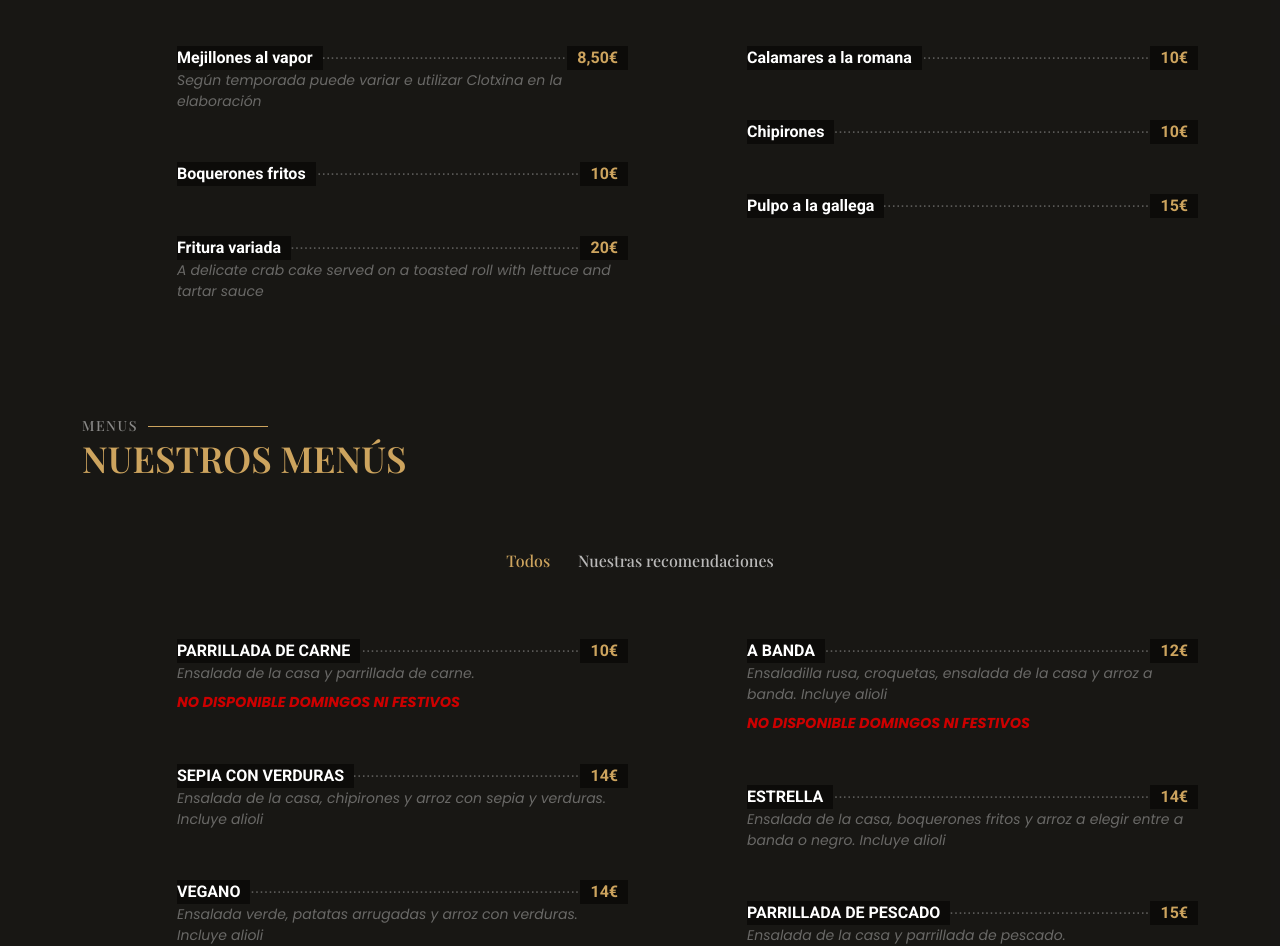
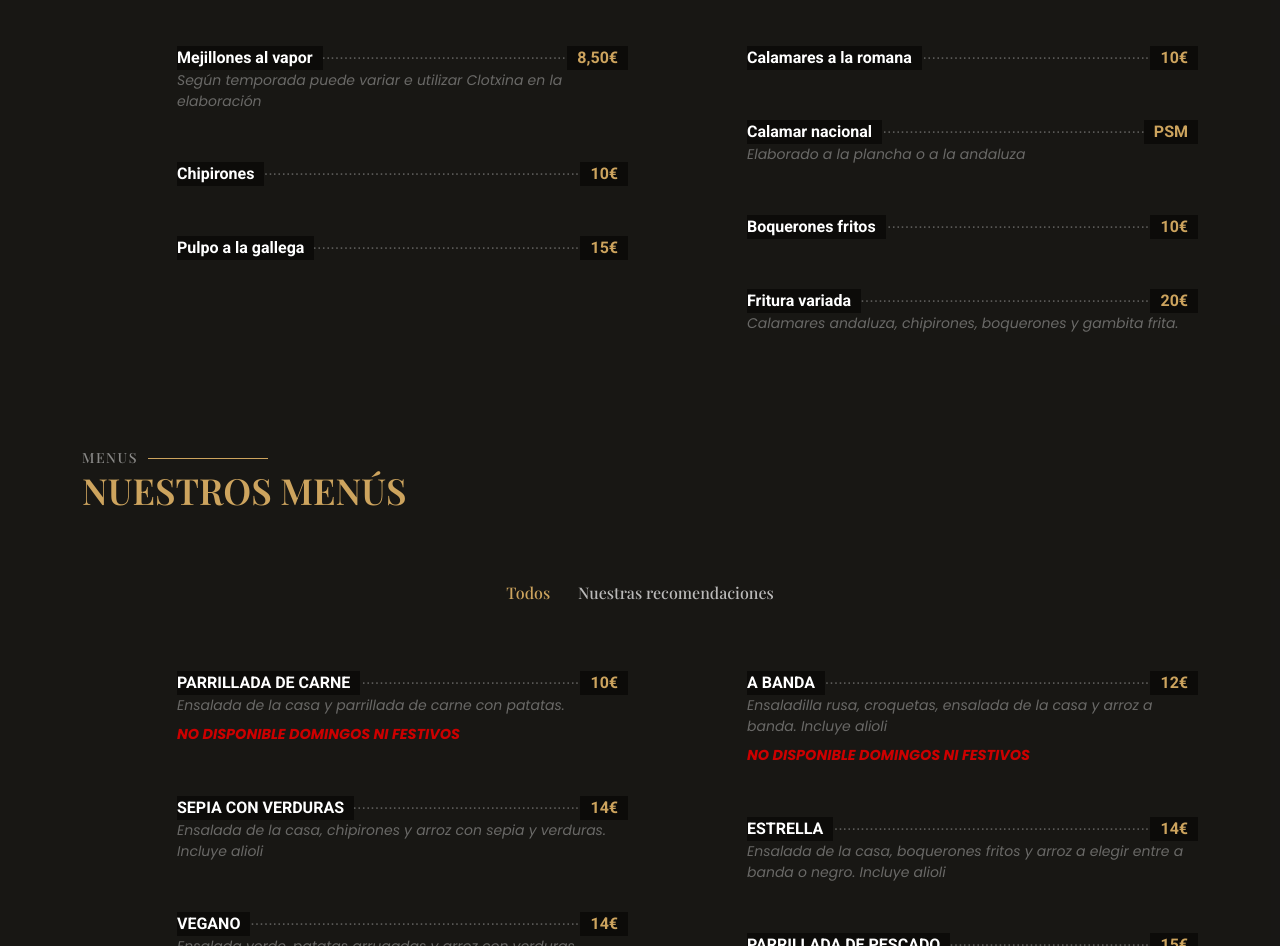
Before and after one commit to Noelia33/7hermanos, a plain HTML site: page docs/index.html in a window 1280 px wide. Shown: the part 1200-2146 px from the top of the page. Drawn offline with nearby package versions, Linux system fonts and the light colour scheme; a web font is replaced by a local one.

Commit message:
Update index.html

```diff
--- a/docs/index.html
+++ b/docs/index.html
@@ -161,6 +161,14 @@
               <a href="#">Calamares a la romana</a><span>10€</span>
             </div>
           </div><!-- Menu Item -->
+          <div class="col-lg-6 menu-item isotope-item filter-starters">
+            <div class="menu-content">
+              <a href="#">Calamar nacional</a><span>PSM</span>
+            </div>
+             <div class="menu-ingredients">
+              Elaborado a la plancha o a la andaluza
+            </div>
+          </div><!-- Menu Item -->
 
           <div class="col-lg-6 menu-item isotope-item filter-specialty">
             <div class="menu-content">
@@ -182,7 +190,7 @@
               <a href="#">Fritura variada</a><span>20€</span>
             </div>
             <div class="menu-ingredients">
-              A delicate crab cake served on a toasted roll with lettuce and tartar sauce
+              Calamares andaluza, chipirones, boquerones y gambita frita.
             </div>
           </div><!-- Menu Item -->
         </div>
@@ -226,7 +234,7 @@
                 <a href="#">Parrillada especial</a><span>20€</span>
               </div>
               <div class="menu-ingredients">
-                Según disponibilidad: emperador, merluza, lubina, gambón..
+                Gambones, gambas, emperador, bonito, merluza y sepia.
               </div>
             </div><!-- Menu Item -->
              <div class="col-lg-6 menu-item isotope-item filter-salads">
@@ -389,7 +397,7 @@
               <a href="#">PARRILLADA DE CARNE</a><span>10€</span>
             </div>
             <div class="menu-ingredients">
-              Ensalada de la casa y parrillada de carne.
+              Ensalada de la casa y parrillada de carne con patatas.
               <span class="warning">No disponible domingos ni festivos</span>
             </div>
           </div><!-- Menu Item -->
```
